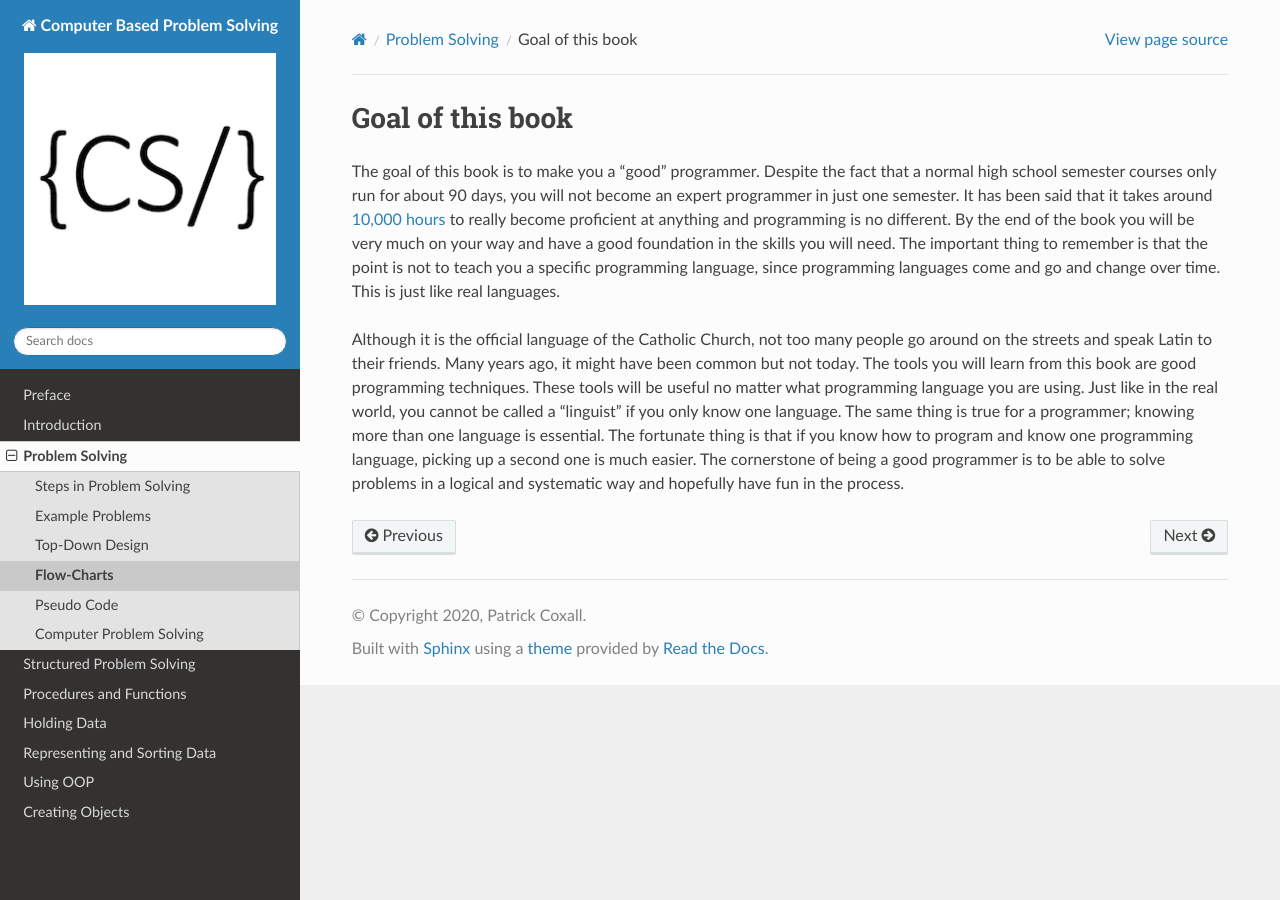
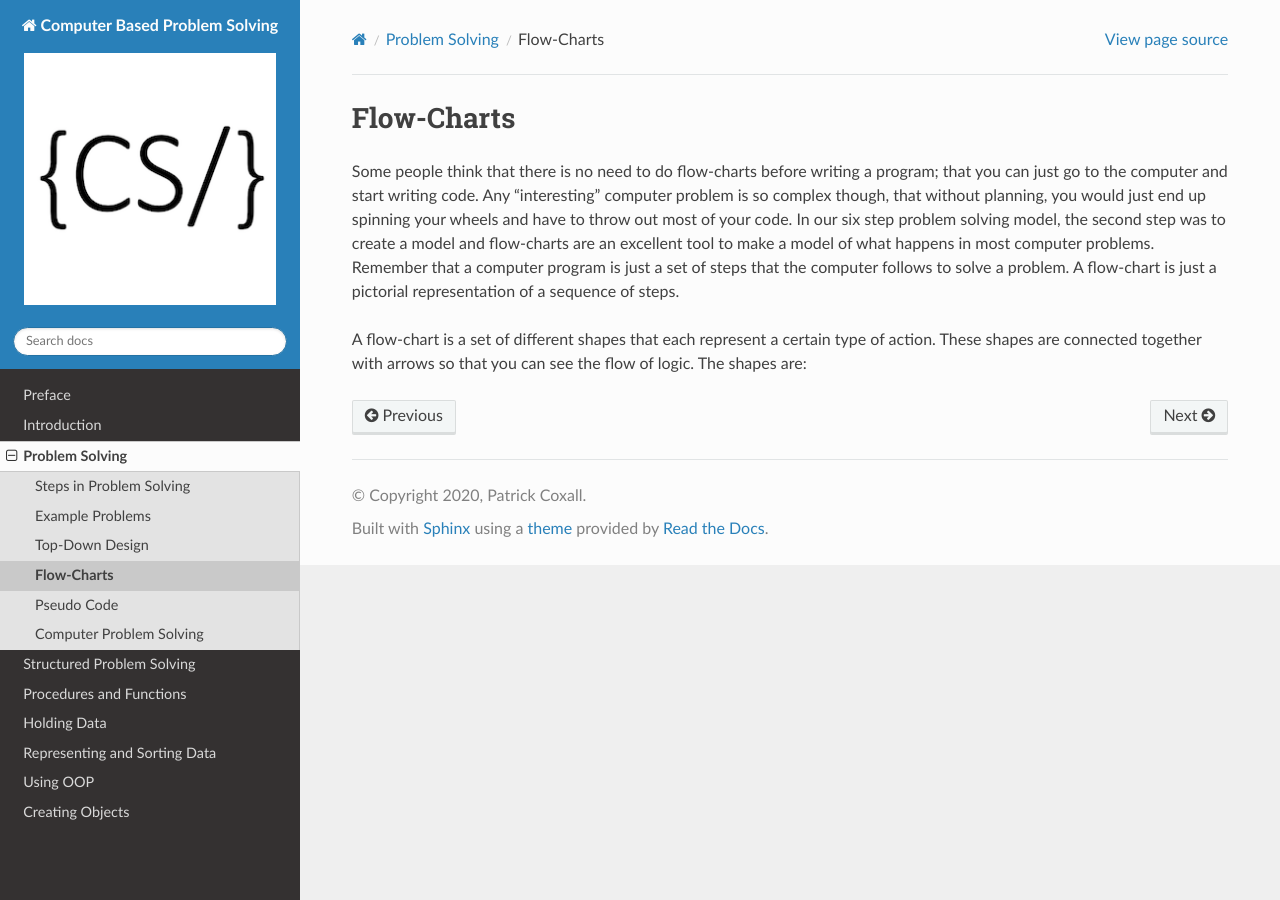
Before and after one commit to Mr-Coxall/Computer-Based-Problem-Solving, a Sphinx documentation site: the page built from docs/problem-solving/flow-charts.rst, in a window 1280 px wide. Built offline with Sphinx 7.4.7 and the Read the Docs theme 2.0.0, drawn with Linux system fonts in a browser that asks for light colours.

Commit message:
Update Solving problem section

```diff
--- a/docs/problem-solving/flow-charts.rst
+++ b/docs/problem-solving/flow-charts.rst
@@ -1,9 +1,8 @@
-.. _goal-of-this-book:
+.. _flow-charts:
 
-=================
-Goal of this book
-=================
+Flow-Charts
+===========
 
-The goal of this book is to make you a “good” programmer. Despite the fact that a normal high school semester courses only run for about 90 days, you will not become an expert programmer in just one semester. It has been said that it takes around `10,000 hours <https://en.wikipedia.org/wiki/Outliers_(book)>`_ to really become proficient at anything and programming is no different. By the end of the book you will be very much on your way and have a good foundation in the skills you will need. The important thing to remember is that the point is not to teach you a specific programming language, since programming languages come and go and change over time. This is just like real languages.
+Some people think that there is no need to do flow-charts before writing a program; that you can just go to the computer and start writing code. Any “interesting” computer problem is so complex though, that without planning, you would just end up spinning your wheels and have to throw out most of your code. In our six step problem solving model, the second step was to create a model and flow-charts are an excellent tool to make a model of what happens in most computer problems. Remember that a computer program is just a set of steps that the computer follows to solve a problem. A flow-chart is just a pictorial representation of a sequence of steps.
 
-Although it is the official language of the Catholic Church, not too many people go around on the streets and speak Latin to their friends. Many years ago, it might have been common but not today. The tools you will learn from this book are good programming techniques. These tools will be useful no matter what programming language you are using. Just like in the real world, you cannot be called a “linguist” if you only know one language. The same thing is true for a programmer; knowing more than one language is essential. The fortunate thing is that if you know how to program and know one programming language, picking up a second one is much easier. The cornerstone of being a good programmer is to be able to solve problems in a logical and systematic way and hopefully have fun in the process.
+A flow-chart is a set of different shapes that each represent a certain type of action. These shapes are connected together with arrows so that you can see the flow of logic. The shapes are:
--- a/docs/problem-solving/top-down-design.rst
+++ b/docs/problem-solving/top-down-design.rst
@@ -3,7 +3,9 @@
 Top Down Design
 =================
 
-`Top-down<https://en.wikipedia.org/wiki/Top-down_and_bottom-up_design>`_ design is a method of breaking a problem down into smaller, less complex pieces from the initial overall problem. Most “good” problems are too complex to solve in just one step, so we divide the problem up into manageable pieces, solve each one of them and then bring everything back together again. The process of making the steps more and more specific in top-down design is called stepwise refinement.
+`Top-down <https://en.wikipedia.org/wiki/Top-down_and_bottom-up_design>`_ design is a method of breaking a problem down into smaller, less complex pieces from the initial overall problem. Most “good” problems are too complex to solve in just one step, so we divide the problem up into manageable pieces, solve each one of them and then bring everything back together again. The process of making the steps more and more specific in top-down design is called stepwise refinement.
+
 As mentioned before my father use to work in construction building houses. If someone gave you a piece of land and told you to, “Build me a house”, you would not immediately go over and start nailing 2 x 4’s together. Building a house is a very complex adventure, not to mention there are many rules, codes and laws that must be followed. To build a house you could break the project up into smaller jobs, plan and do each one of these jobs (in the correct order) and in the end you would have a house. You will notice in the following top-down design diagram that some jobs get broken down several times, until they are a manageable size.
 
 We will be using top-down design (and top-down design diagrams, like the one above) to help us understand a problem and all its components.
+.. image:: ./images/building_a_house.png
```
Also changed, not shown: docs/problem-solving/images/programming_language_levels.png (deleted).
